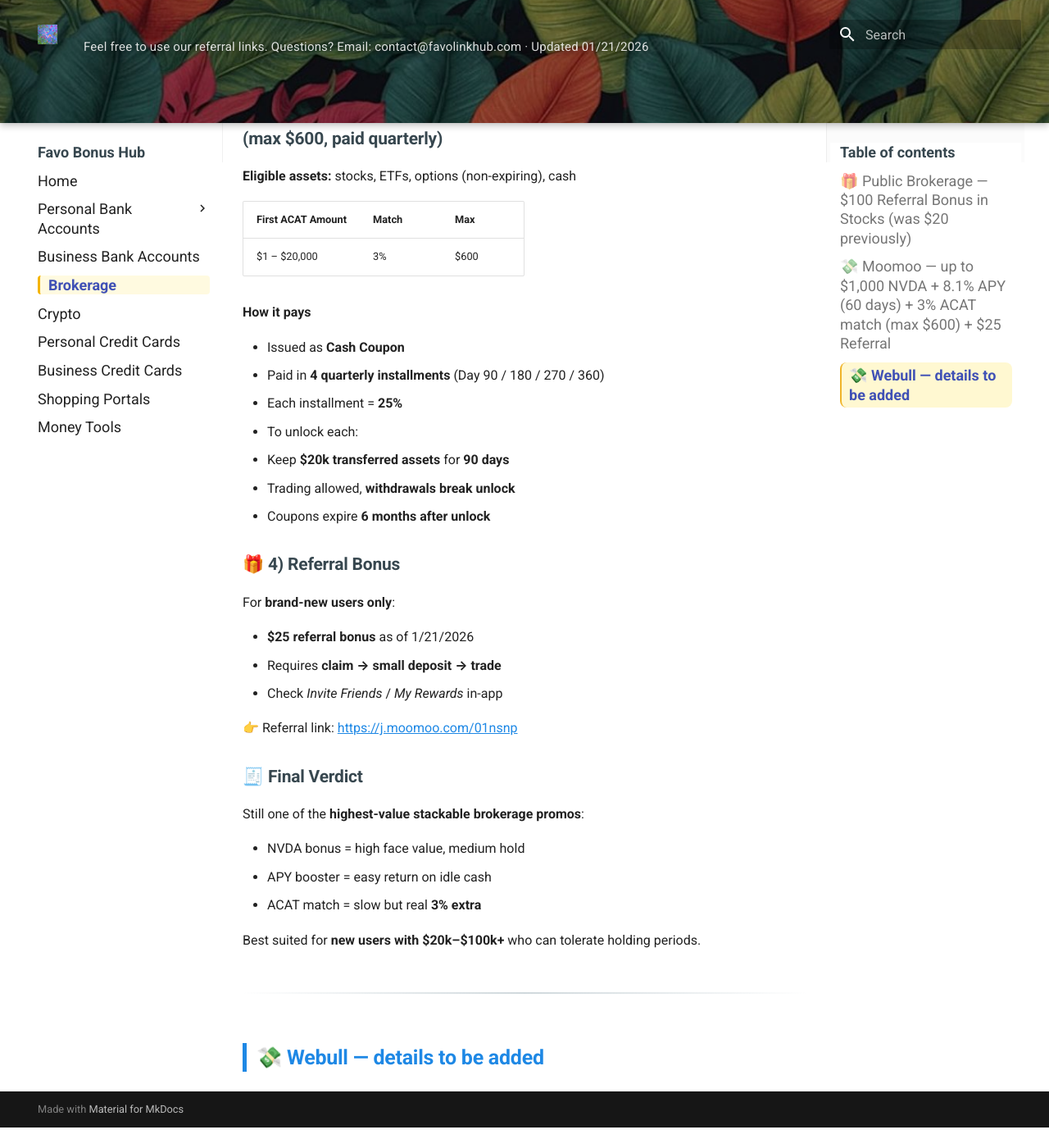
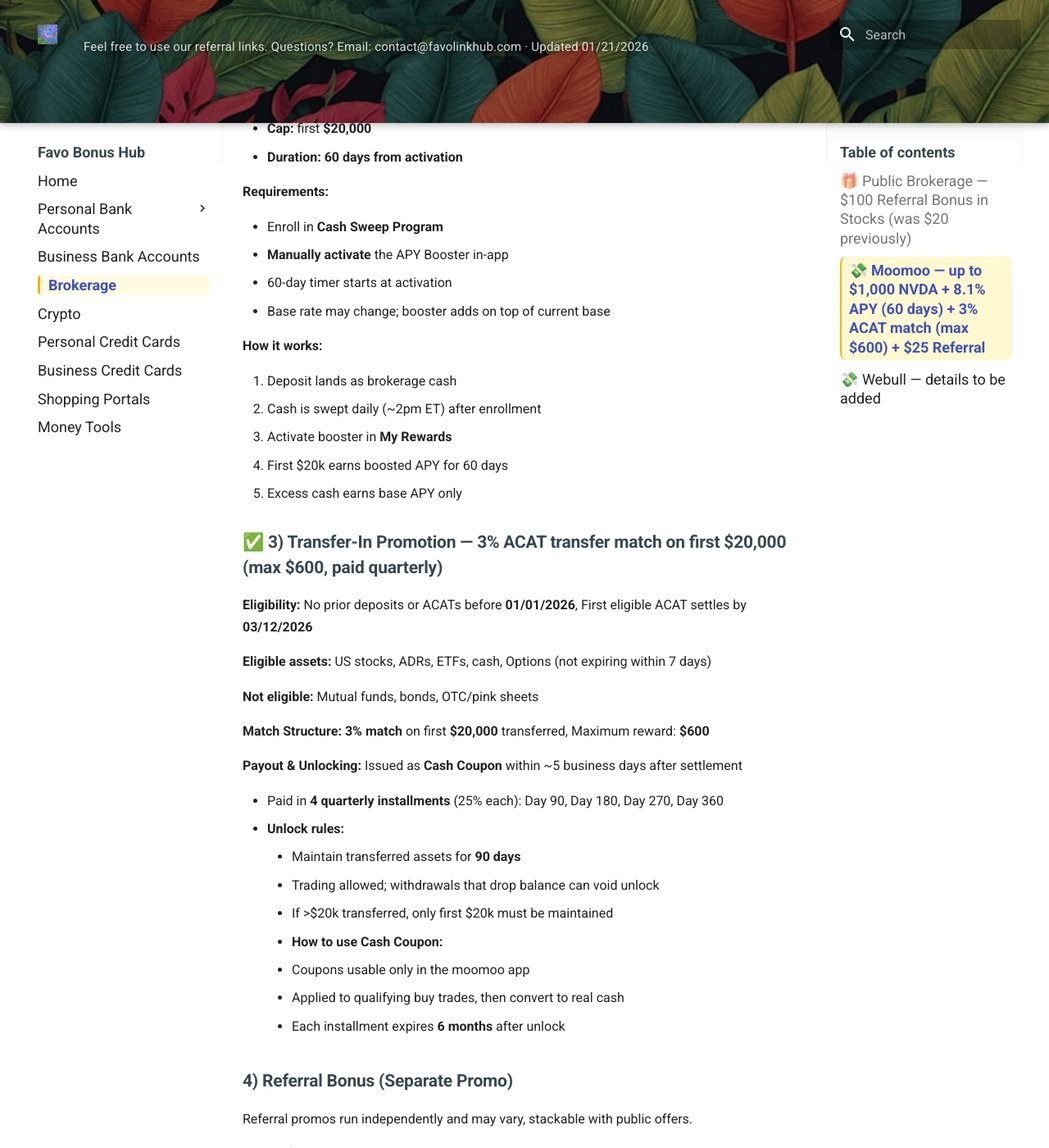
Before and after one commit to whispersofzephyr/favolinkhub-site, an MkDocs documentation site: the page built from docs/brokerage.md, in a window 1280 px wide and 1400 px high, scrolled down 4021 px. Shown: the whole window at 82% size. Built offline with MkDocs 1.6.1 and Material for MkDocs 9.7.7, drawn with Linux system fonts in a browser that asks for light colours; before the commit the page ends 5396 px from its top, so only the background shows below that; some of the changed text lies outside the part shown.

Commit message:
Update brokerage.md

```diff
--- a/docs/brokerage.md
+++ b/docs/brokerage.md
@@ -85,20 +85,24 @@ To keep activity clean, one option is to **buy Treasury bills**, hold them for ~
 
 👉 **Referral link:** [https://j.moomoo.com/01nsnp](https://j.moomoo.com/01nsnp)
 
-### 👤 Eligibility (read first)
+### Eligibility — Who Qualifies
 
-You qualify only if **one** of the following is true:
+You qualify **only if** one of the following is true:
 
-- You **never opened** a Moomoo brokerage account before **01/01/2026**, or
-- You opened one before but **never made any deposit or ACAT transfer**, and
-  your **first deposit or ACAT settles by 03/12/2026**
+- You **did not open** a Moomoo brokerage account before **01/01/2026 00:00 ET**, **or**
+- You opened an account earlier but **never deposited nor ACATed**, and your **first deposit or first ACAT** settles by **03/12/2026 23:59 ET**
 
-❌ Any account with **prior deposits before 01/01/2026** is **not eligible**.
+Notes:
+
+- If you **ever funded** the account before **01/01/2026**, these promos **do not apply**
+- An unfunded, previously opened account **can still qualify**
 
 ### ✅ 1) Welcome Bonus — **Up to $1,000 in NVDA stock** with cash deposit of 5 tiers
 
-**Eligible funding:** ACH / Wire / Instant / Debit
-❌ **ACAT does NOT qualify**
+**Eligible funding methods:** ACH / Wire / Instant / Debit
+❌ **ACAT does NOT qualify** for this bonus, but next one
+
+### Deposit Tiers
 
 | Net Cash Deposit | NVDA Bonus | Hold Requirement |
 |------------------|------------|------------------|
@@ -110,11 +114,15 @@ You qualify only if **one** of the following is true:
 
 **Notes**
 
-- Issued as **fractional NVDA**
-- Unlocks after hold → tradable in ~**5 business days**
+- **Net deposit** = deposits − withdrawals
+- **Average assets** = daily average of cash + securities
+- NVDA is issued as **fractional shares**
+- Shares unlock after hold period and are tradable ~5 business days later
 - Sale proceeds are **withdrawable**
 
 ### ✅ 2) 8.1% APY Cash Sweep Booster on first **$20,000** for **60 days**  (Manual Activation)
+
+Rate structure (as of 12/10/2025):
 
 - **Base APY:** 3.35%
 - **Booster:** +4.75%
@@ -122,50 +130,58 @@ You qualify only if **one** of the following is true:
 - **Cap:** first **$20,000**
 - **Duration:** **60 days from activation**
 
-**Required steps**
-1. Enroll in **Cash Sweep**
-2. Deposit cash and wait for cash to arrive in sweep
-3. **Manually activate** booster in *My Rewards*
+**Requirements:**
 
-❗ Not activated = base rate only.
+- Enroll in **Cash Sweep Program**
+- **Manually activate** the APY Booster in-app
+- 60-day timer starts at activation
+- Base rate may change; booster adds on top of current base
+
+**How it works:**
+
+1. Deposit lands as brokerage cash
+2. Cash is swept daily (~2pm ET) after enrollment
+3. Activate booster in **My Rewards**
+4. First $20k earns boosted APY for 60 days
+5. Excess cash earns base APY only
 
 ### ✅ 3) Transfer-In Promotion — **3% ACAT transfer match** on first **$20,000** (max **$600**, paid quarterly)
 
-**Eligible assets:** stocks, ETFs, options (non-expiring), cash
+**Eligibility:** No prior deposits or ACATs before **01/01/2026**, First eligible ACAT settles by **03/12/2026**
 
-| First ACAT Amount | Match | Max |
-|-------------------|-------|-----|
-| $1 – $20,000      | 3%    | $600 |
+**Eligible assets:** US stocks, ADRs, ETFs, cash, Options (not expiring within 7 days)
 
-**How it pays**
+**Not eligible:** Mutual funds, bonds, OTC/pink sheets
 
-- Issued as **Cash Coupon**
-- Paid in **4 quarterly installments** (Day 90 / 180 / 270 / 360)
-- Each installment = **25%**
-- To unlock each:
-  - Keep **$20k transferred assets** for **90 days**
-  - Trading allowed, **withdrawals break unlock**
-- Coupons expire **6 months after unlock**
+**Match Structure:** **3% match** on first **$20,000** transferred, Maximum reward: **$600**
 
-### 🎁 4) Referral Bonus
+**Payout & Unlocking:** Issued as **Cash Coupon** within ~5 business days after settlement
 
-For **brand-new users only**:
+  - Paid in **4 quarterly installments** (25% each): Day 90, Day 180, Day 270, Day 360
+  - **Unlock rules:**
 
-- **$25 referral bonus** as of 1/21/2026
-- Requires **claim → small deposit → trade**
-- Check *Invite Friends* / *My Rewards* in-app
+      - Maintain transferred assets for **90 days**
+      - Trading allowed; withdrawals that drop balance can void unlock
+      - If >$20k transferred, only first $20k must be maintained
+  - **How to use Cash Coupon:**
 
-👉 Referral link: [https://j.moomoo.com/01nsnp](https://j.moomoo.com/01nsnp)
+      - Coupons usable only in the moomoo app
+      - Applied to qualifying buy trades, then convert to real cash
+      - Each installment expires **6 months** after unlock
 
-### 🧾 Final Verdict
+### 4) Referral Bonus (Separate Promo)
 
-Still one of the **highest-value stackable brokerage promos**:
+Referral promos run independently and may vary, stackable with public offers.
 
-- NVDA bonus = high face value, medium hold
-- APY booster = easy return on idle cash
-- ACAT match = slow but real **3% extra**
+Typical flow:
 
-Best suited for **new users with $20k–$100k+** who can tolerate holding periods.
+1. Sign up via **Referral link:** [https://j.moomoo.com/01nsnp](https://j.moomoo.com/01nsnp)
+2. **Manually claim** referral reward in-app
+3. Make a small qualifying deposit (e.g. $100)
+4. Place a qualifying buy trade
+5. Reward unlocks as cash after settlement
+
+Always follow the **current in-app instructions** under **My Rewards**.
 
 ---
 
```
